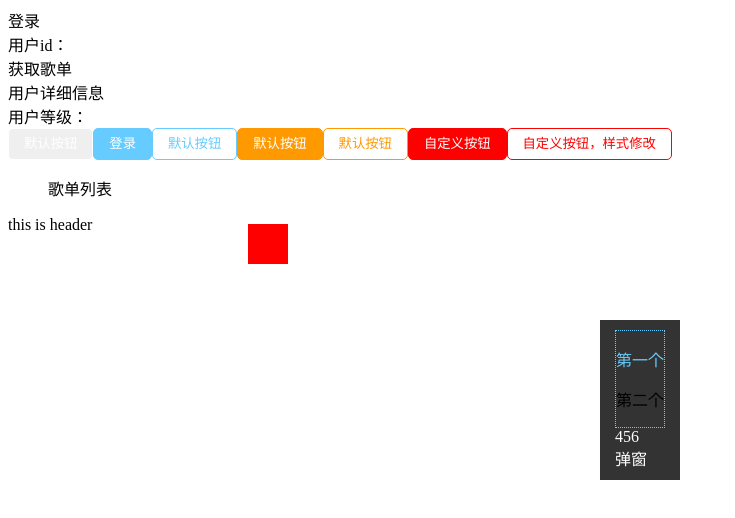
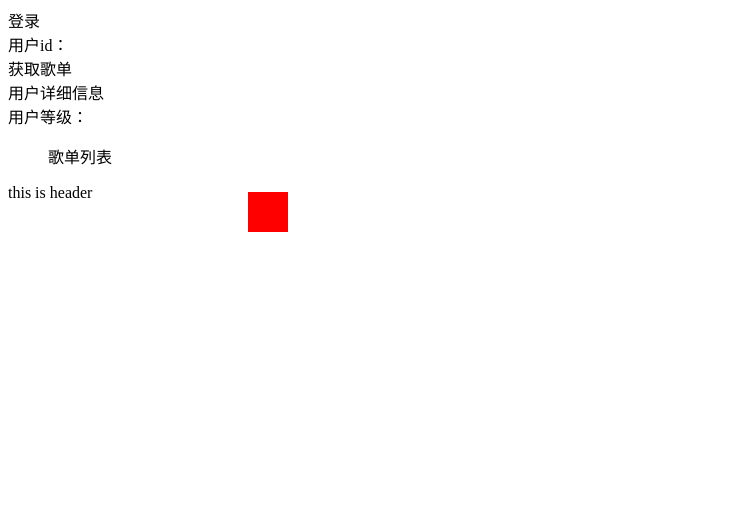
Before and after one commit to btea/vuex, a Vue app: page /#/app in a window 1280 px wide. Shown: the top 518 px of the page, without its empty margins (0-735 px from the left). Built offline with nearby package versions, Linux system fonts and the light colour scheme.

Commit message:
remove component

```diff
--- a/src/components/alert/alert.vue
+++ /dev/null
@@ -1,81 +0,0 @@
-<template>
-    <div class="alert" v-html="tips" ></div>
-</template>
-
-<script>
-export default {
-    data(){
-        return {
-            tips: 'tips'
-        }
-    },
-    beforeCreate(){
-
-    },
-    created(){
-        this.tips = this.render(this.$slots.default);
-    },
-    methods: {
-        render(arr){
-            console.log(arr);
-            let _self = this;
-            if(arr && Array.isArray(arr)){
-                let html = '';
-                arr.map(item => {
-                    let styles = "",classList = '' ,id = '', para = item.tag,ele = '';
-                    if(item.data){
-                        let style = item.data.staticStyle,
-                        classList = item.data.staticClass,
-                        id = item.data.staticId;
-                        if(style){
-                            for(let sty in style){
-                                styles += sty + ":" + style[sty] + ";"
-                            }
-                        }
-                        if(style){ para += '  style=' + styles;}
-                        if(classList){ para += '  class=' + classList;}
-                        if(id){para += '  id=' + id}
-                    }
-                    if(para){
-                        ele = '<' + para + '>';
-                    };
-                    if(item.children){
-                        ele += _self.render(item.children);
-                    }else{
-                        if(item.tag){
-                            ele += item.text;
-                            return ;
-                        }
-                        html += item.text;
-                    }
-                    html += ele + '</' + item.tag + '>';
-                })
-                return html;
-            }
-        }
-    },
-    mounted () {
-        // console.log(this.$slots);
-    }
-}
-</script>
-
-
-<style lang="less" scoped>
-    .alert{
-        position: fixed;
-        left: 50%;
-        top: 50%;
-        color: #ffffff;
-        transform: translate(-50%,-50%);
-        background-color: #333333;
-        z-index: 9999;
-        padding: 10px 15px;
-        .con{
-            border: 1px solid #6cf;
-        }
-    }
-    .con{
-        border: 1px dotted #6cf;
-    }
-</style>
--- a/src/components/button/button.vue
+++ /dev/null
@@ -1,86 +0,0 @@
-<template>
-    <button :class="[color,{ghost: ghost}]">{{text}}</button>
-</template>
-
-<script>
-export default {
-    props: {
-        size: 'small'
-    },
-    data(){
-        return {
-            text: '默认按钮'
-        }
-    },
-    mounted(){
-        let slots = this.$slots.default,self = this;
-        if(slots && Array.isArray(slots)){
-            slots.map(item => {
-                if(!item.tag){
-                    self.text = item.text;
-                }
-            })
-        }
-        // console.log(this.$slots.default[0].text);
-    },
-    computed:{
-        color(){
-            let type = this.$attrs.type;
-            return type;
-        },
-        ghost(){
-            let ghost = this.$attrs.ghost;
-            return ghost === '';
-        }
-    }
-}
-</script>
-
-
-<style lang="less" scoped>
-    button{
-        margin: 0;
-        padding: 5px 15px;
-        border: 1px solid #fff;
-        border-radius: 5px;
-        outline: none;
-        color: #fff;
-        line-height: 1.5;
-        cursor: pointer;
-        &:hover{
-            opacity: .9;
-        }
-        &.primary{
-            background: #6cf;
-            border-color: #6cf;
-            &.ghost{
-                background: none;
-                color: #6cf;
-            }
-        }
-        &.warning{
-            background: #f90;
-            border-color: #f90;
-            &.ghost{
-                background: none;
-                color: #f90;
-            }
-        }
-        &.info{
-            background: #2db7f5;
-            border-color: #2db7f5;
-            &.ghost{
-                background: none;
-                color: #2db7f5;
-            }
-        }
-        &.error{
-            background: red;
-            border-color: red;
-            &.ghost{
-                background: none;
-                color: red;
-            }
-        }
-    }
-</style>
--- a/src/components/userInfo.vue
+++ b/src/components/userInfo.vue
@@ -5,21 +5,6 @@
         <div class="playlist" @click="list">获取歌单</div>
         <div @click="userInfo">用户详细信息</div>
         <div>用户等级：{{level}}</div>
-        <Button><span>this is a span</span></Button>
-        <Button type="primary">登录</Button>
-        <Button type="primary" ghost></Button>
-        <Button type="warning"></Button>
-        <Button type="warning" ghost></Button>
-        <Button type="error">自定义按钮</Button>
-        <Button type="error" ghost>自定义按钮，样式修改</Button>
-        <Alert num="12">
-            <div style="color: #6cf;" class="con">
-                <p>第一个</p>
-                <p style="color: #000;">第二个</p>
-            </div>
-            <div>456</div>
-            弹窗
-        </Alert>
         <ul>
             歌单列表
             <li v-for="(list,index) in playlist" :key="index" @click="listDetail(list.id)">
@@ -32,9 +17,6 @@
     </div>
 </template>
 <script>
-// 局部注册
-// import Button from './button/button'
-// console.log(Button);
 
 import {mapState} from 'vuex'
 
@@ -42,13 +24,10 @@ import {mapState} from 'vuex'
 export default {
     data: function() {
         return {
-            num: 0
+            num: 0,
+            news: 'no game no life'
         }
     },
-    // 局部注册组件
-    // components: {
-        // Button: Button
-    // },
 
     mounted: function(){
         this.setInterval = setInterval(this.refresh,50)
--- a/src/style/alert.less
+++ /dev/null
@@ -1,5 +0,0 @@
-.alert{
-    .con{
-        border: 1px dotted #6cf;
-    }
-}
--- a/src/style/index.less
+++ /dev/null
@@ -1 +0,0 @@
-@import './alert.less';
```
Also changed, not shown: src/index.js (+0 -7 lines).
